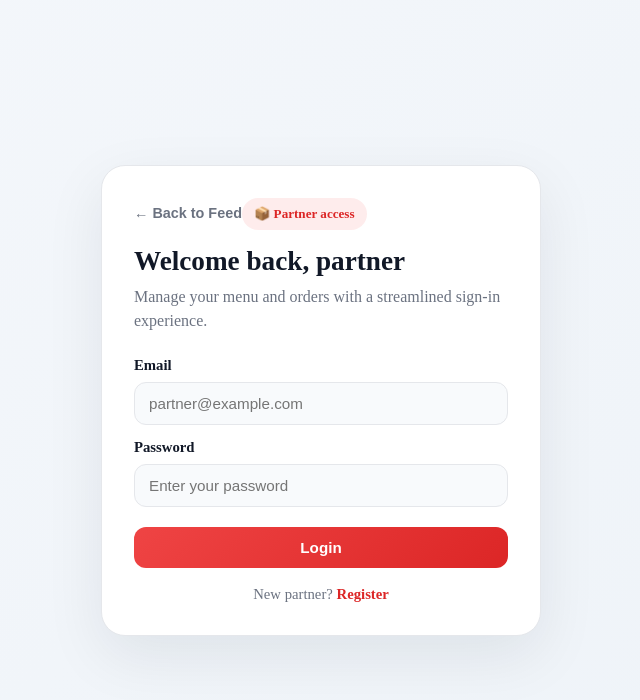
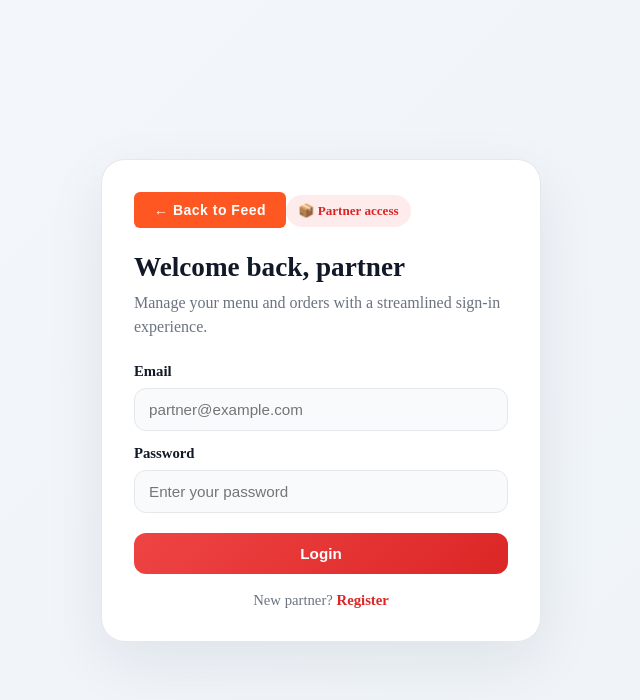
Before and after one commit to Anurag-snippet/BiteReels, a React (Vite) app in the folder frontend/: page /food-partner/login in a window 1280 px wide. Shown: the top 700 px of the page, without its empty margins (319-959 px from the left). Built offline with nearby package versions, Linux system fonts and the light colour scheme.

Commit message:
style: update auth back button

```diff
--- a/frontend/src/styles/auth.css
+++ b/frontend/src/styles/auth.css
@@ -105,18 +105,27 @@
 .auth-back-btn {
   display: inline-flex;
   align-items: center;
-  gap: 6px;
-  background: none;
+  gap: 8px;
+  background-color: #ff5722;
+  color: #fff;
   border: none;
-  color: var(--text-muted);
-  font-size: 0.9rem;
+  padding: 10px 20px;
+  border-radius: 6px;
+  font-size: 14px;
   font-weight: 600;
   cursor: pointer;
-  padding: 0;
-  margin-bottom: 20px;
-  transition: color 0.2s ease;
+  margin-bottom: 24px;
+  transition: all 0.3s ease;
+  letter-spacing: 0.5px;
+  text-decoration: none;
 }
 
 .auth-back-btn:hover {
-  color: var(--primary);
+  background-color: #e64a19;
+  color: #fff;
+  transform: scale(1.05);
 }
+
+.auth-back-btn:active {
+  transform: scale(0.95);
+}
```
